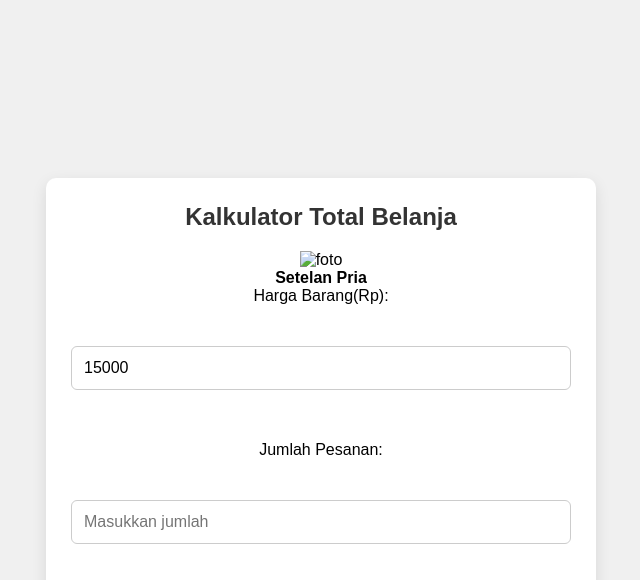
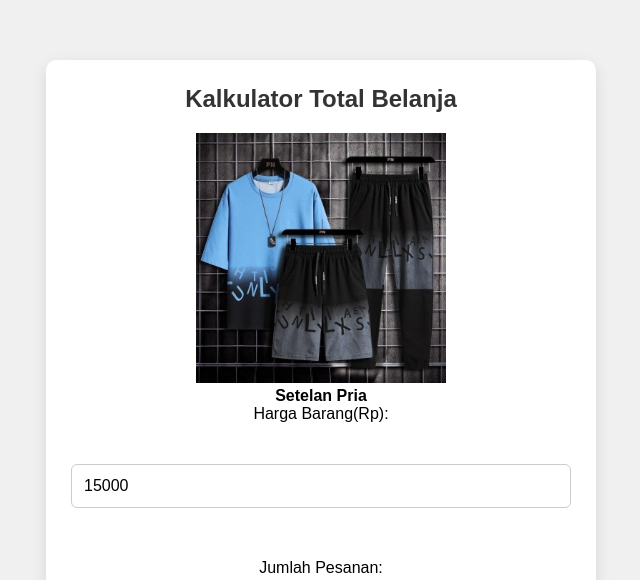
Before and after one commit to mhmmdhasby/SASGANJIL2025, a plain HTML site: page barang.html in a window 1280 px wide. Shown: the part 220-800 px from the top of the page, without its empty margins (319-959 px from the left). Drawn offline with Linux system fonts and the light colour scheme; the site is published under a folder, as on GitHub Pages, so addresses that start at the root find nothing.

Commit message:
update barang.html

```diff
--- a/barang.html
+++ b/barang.html
@@ -28,7 +28,7 @@
   <body>
     <div class="container">
       <h2>Kalkulator Total Belanja</h2>
-      <img src="/foto/15c82377ba47a92d905f79f7cbc6250e.jpg" alt="foto" width="50%" height="50%" />
+      <img src="./foto/15c82377ba47a92d905f79f7cbc6250e.jpg" alt="foto" width="50%" height="50%" />
       <br />
       <b>Setelan Pria</b>
       <form id="formkopi">
```
